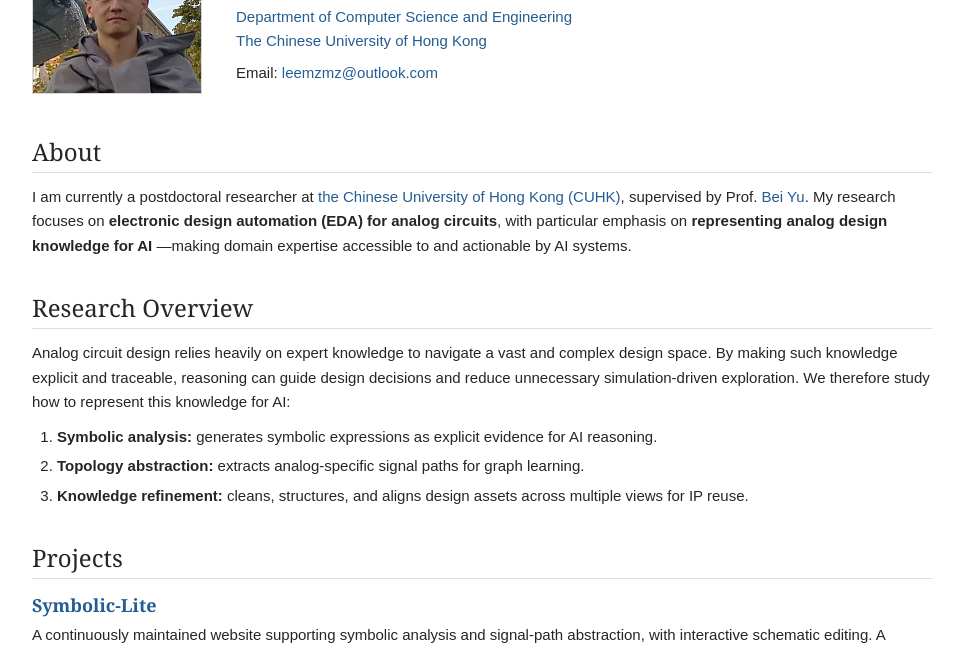
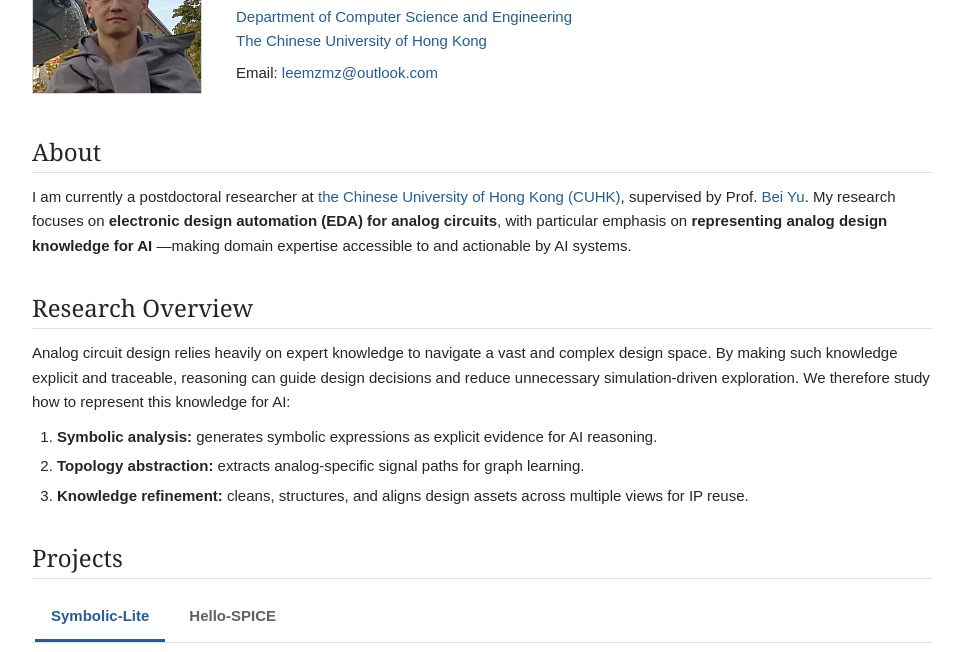
Before and after one commit to leemzmz/leemzmz.github.io, a plain HTML site: page index.html in a window 1280 px wide. Shown: the part 130-782 px from the top of the page, without its empty margins (158-1121 px from the left). Drawn offline with Linux system fonts and the light colour scheme.

Commit message:
Add project tabs and document GPDD symbolic engine

```diff
--- a/assets/css/style.css
+++ b/assets/css/style.css
@@ -199,6 +199,51 @@ li {
   margin: 0;
 }
 
+.project-tabs {
+  display: flex;
+  gap: 8px;
+  overflow-x: auto;
+  padding: 3px 3px 0;
+  border-bottom: 1px solid var(--line);
+}
+
+.project-tab {
+  flex: 0 0 auto;
+  min-height: 44px;
+  padding: 10px 16px;
+  border: 0;
+  border-bottom: 3px solid transparent;
+  background: transparent;
+  color: var(--muted);
+  font: inherit;
+  font-weight: 600;
+  cursor: pointer;
+}
+
+.project-tab:hover {
+  color: var(--link);
+  background: #f5f7f9;
+}
+
+.project-tab[aria-selected="true"] {
+  color: var(--link);
+  border-bottom-color: currentColor;
+}
+
+.project-tab:focus-visible,
+.has-project-tabs [role="tabpanel"]:focus-visible {
+  outline: 2px solid var(--link);
+  outline-offset: -2px;
+}
+
+.has-project-tabs > article {
+  padding: 18px 0 0;
+}
+
+.has-project-tabs > article + article {
+  margin-top: 0;
+}
+
 .project-status {
   color: var(--muted);
   font-size: 0.9em;
@@ -289,6 +334,14 @@ footer p {
 }
 
 @media print {
+  .project-tabs {
+    display: none;
+  }
+
+  .has-project-tabs > article[hidden] {
+    display: block;
+  }
+
   body {
     color: #000;
     font-size: 11pt;
--- /dev/null
+++ b/assets/js/projectTabs.js
@@ -0,0 +1,63 @@
+// 将项目列表增强为标签页；未加载脚本时仍显示全部项目。
+function initializeProjectTabs(container) {
+  if (!container || container.querySelector('[role="tablist"]')) return;
+
+  const panels = Array.from(container.children).filter((child) => child.matches('article'));
+  if (panels.length === 0 || panels.some((panel) => !panel.id || !panel.querySelector('h3 a'))) return;
+
+  const tabList = document.createElement('div');
+  tabList.className = 'project-tabs';
+  tabList.setAttribute('role', 'tablist');
+  tabList.setAttribute('aria-label', 'Projects');
+
+  const tabs = panels.map((panel) => {
+    const tab = document.createElement('button');
+    tab.type = 'button';
+    tab.id = `${panel.id}-tab`;
+    tab.className = 'project-tab';
+    tab.textContent = panel.querySelector('h3 a').textContent;
+    tab.setAttribute('role', 'tab');
+    tab.setAttribute('aria-controls', panel.id);
+    panel.setAttribute('role', 'tabpanel');
+    panel.setAttribute('aria-labelledby', tab.id);
+    panel.tabIndex = 0;
+    tabList.append(tab);
+    return tab;
+  });
+
+  // 同步选中状态、面板可见性及键盘焦点入口。
+  function _selectTab(index, moveFocus = false) {
+    tabs.forEach((tab, tabIndex) => {
+      const selected = tabIndex === index;
+      tab.setAttribute('aria-selected', String(selected));
+      tab.tabIndex = selected ? 0 : -1;
+      panels[tabIndex].hidden = !selected;
+    });
+    if (moveFocus) {
+      tabs[index].focus({ preventScroll: true });
+      tabs[index].scrollIntoView({ block: 'nearest', inline: 'nearest', behavior: 'instant' });
+    }
+  }
+
+  tabs.forEach((tab, index) => {
+    tab.addEventListener('click', () => _selectTab(index));
+    tab.addEventListener('keydown', (event) => {
+      let nextIndex;
+      switch (event.key) {
+        case 'ArrowRight': nextIndex = (index + 1) % tabs.length; break;
+        case 'ArrowLeft': nextIndex = (index - 1 + tabs.length) % tabs.length; break;
+        case 'Home': nextIndex = 0; break;
+        case 'End': nextIndex = tabs.length - 1; break;
+        default: return;
+      }
+      event.preventDefault();
+      _selectTab(nextIndex, true);
+    });
+  });
+
+  container.prepend(tabList);
+  container.classList.add('has-project-tabs');
+  _selectTab(0);
+}
+
+document.querySelectorAll('[data-project-tabs]').forEach(initializeProjectTabs);
--- a/index.html
+++ b/index.html
@@ -9,6 +9,7 @@
     />
     <title>Mingzhen Li</title>
     <link rel="stylesheet" href="assets/css/style.css" />
+    <script src="assets/js/projectTabs.js" defer></script>
   </head>
   <body>
     <main class="page">
@@ -72,15 +73,16 @@
 
       <section aria-labelledby="projects-title">
         <h2 id="projects-title">Projects</h2>
-        <div class="project-list">
-          <article>
+        <div class="project-list" data-project-tabs>
+          <article id="project-symbolic-lite">
             <h3><a href="https://symbolic-lite.com">Symbolic-Lite</a></h3>
             <p>
               A continuously maintained website supporting symbolic analysis and signal-path abstraction, with interactive schematic editing.
+              It uses GPDD as its symbolic engine.
               A backend SDK for LLM integration is available upon request.
             </p>
           </article>
-          <article>
+          <article id="project-hello-spice">
             <h3><a href="https://github.com/leemzmz/Hello-SPICE">Hello-SPICE</a></h3>
             <p>A lightweight SPICE simulator for teaching.</p>
           </article>
```
Also changed, not shown: 3 other files.
